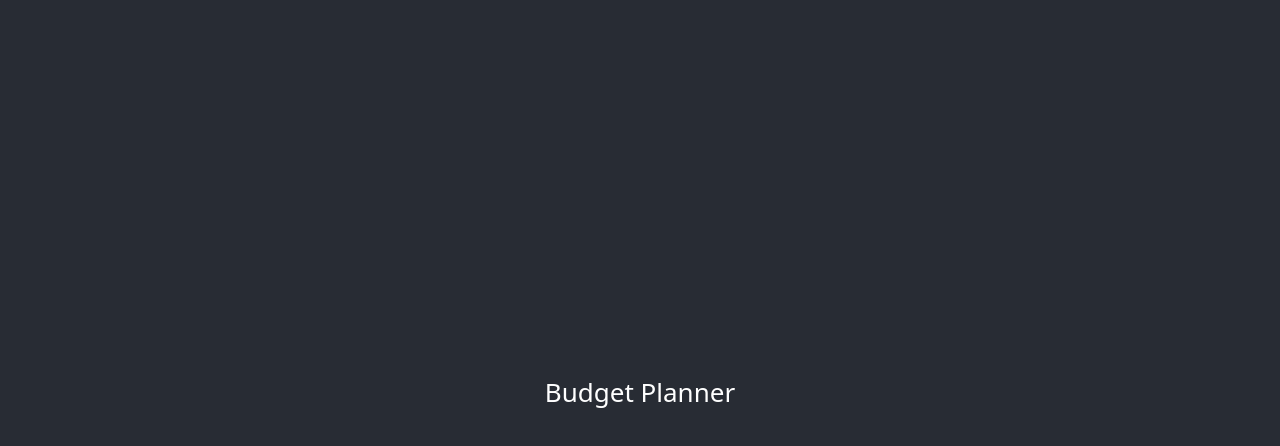
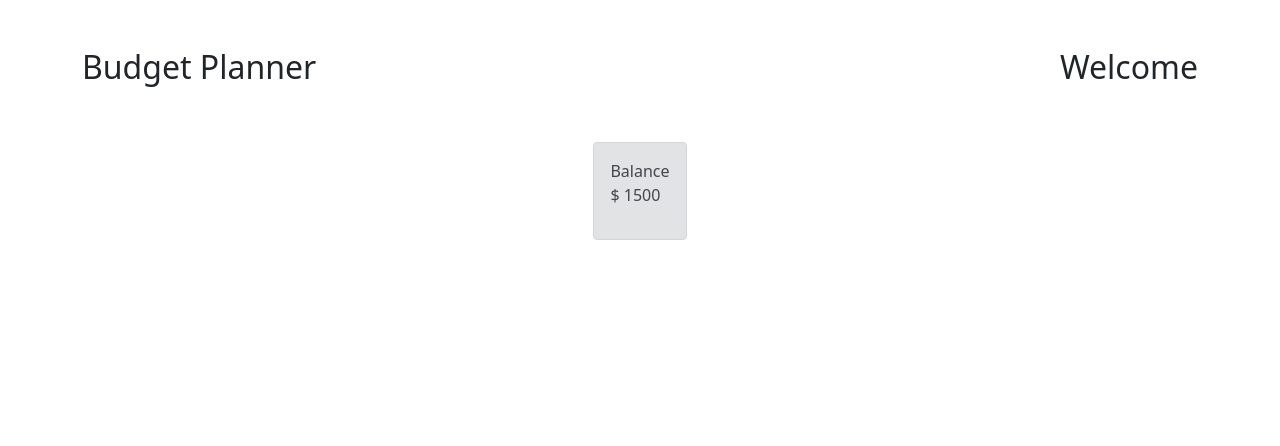
Before and after one commit to nikki-shahh/budget-planner, a React (Create React App) app: page / in a window 1280 px wide. Shown: the top 446 px of the page. Built offline with nearby package versions, Linux system fonts and the light colour scheme.

Commit message:
adds balance - hard coded

```diff
--- a/src/App.js
+++ b/src/App.js
@@ -1,15 +1,30 @@
 import React from 'react';
+import Balance from './components/balance-view';
 import 'bootstrap/dist/css/bootstrap.min.css';
 import './App.css';
 
 function App() {
   return (
-    <div className="App">
-      <header className="App-header">
-        <p>
-          Budget Planner
-        </p>
-      </header>
+    <div className="container">
+      <span className="row mt-5">
+        <h2 className="col-sm">Budget Planner</h2>
+        <h2 className="col-sm d-flex justify-content-end">Welcome</h2>
+      </span>
+      <div>
+        <div className="row mt-5">
+          <div className="col d-flex justify-content-center">
+            <Balance />
+          </div>
+        </div>
+        <div className="row mt-2">
+          <div className="col-sm d-flex justify-content-center">
+
+          </div>
+          <div className="col-sm d-flex justify-content-center">
+
+          </div>
+        </div>
+      </div>
     </div>
   );
 }
--- a/src/components/balance-view.js
+++ b/src/components/balance-view.js
@@ -0,0 +1,11 @@
+import React from 'react';
+
+function Balance() {
+    return (
+        <div className="alert alert-secondary">
+            <span>Balance <p>$ 1500</p></span>
+        </div>
+    );
+}
+
+export default Balance;
```
